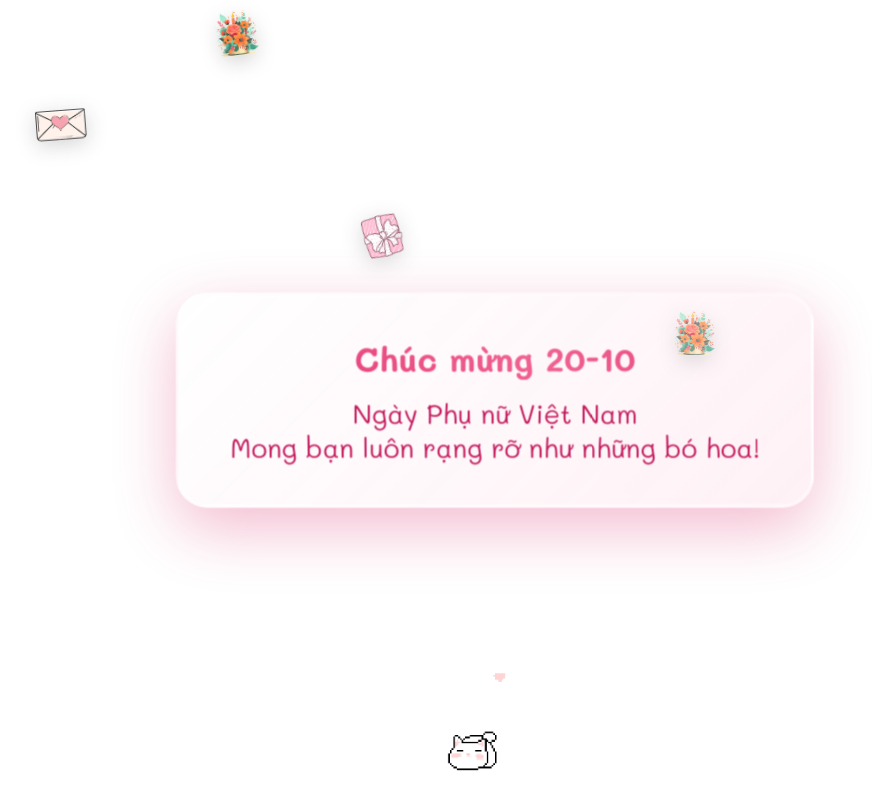
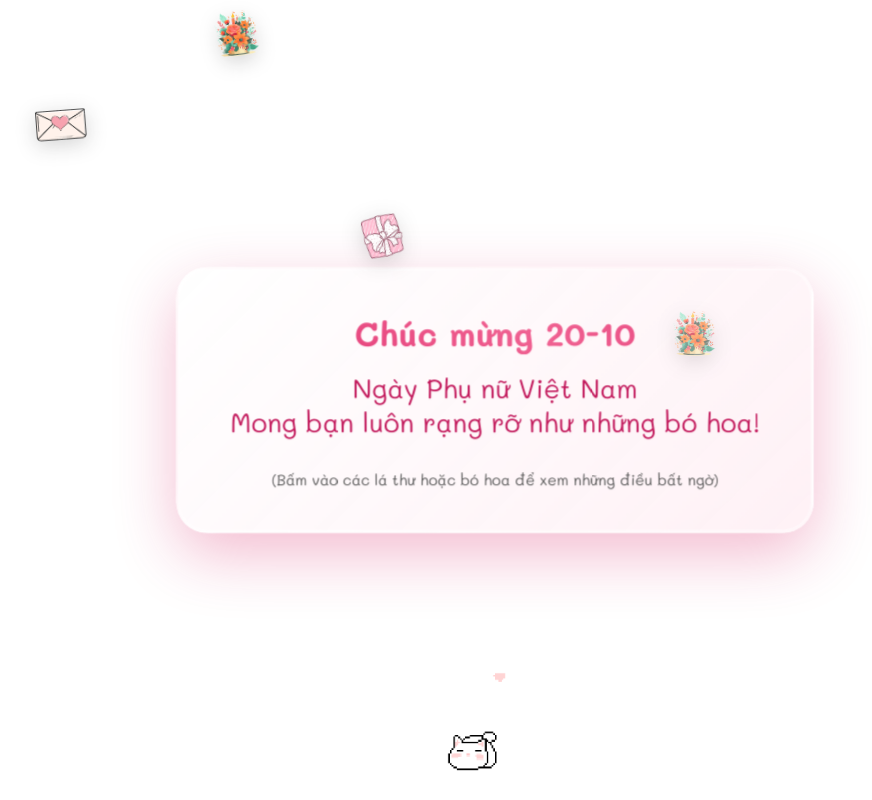
Before and after one commit to lamdavinci/2010, a plain HTML site: page index.html in a window 1280 px wide. Shown: the whole page, without its empty margins (145-1017 px from the left). Drawn offline with Linux system fonts and the light colour scheme.

Commit message:
Update index.html

```diff
--- a/index.html
+++ b/index.html
@@ -356,6 +356,7 @@
         <span id="centerText">
             Ngày Phụ nữ Việt Nam<br>
             Mong bạn luôn rạng rỡ như những bó hoa!
+             <p style="font-size: 0.9rem; margin-top: 30px; color: #555;">(Bấm vào các lá thư hoặc bó hoa để xem những điều bất ngờ)</p>
         </span>
     </div>
 
@@ -573,4 +574,5 @@
 
 </body>
 
+
 </html>
```
